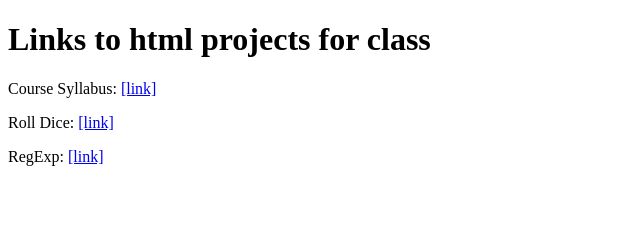
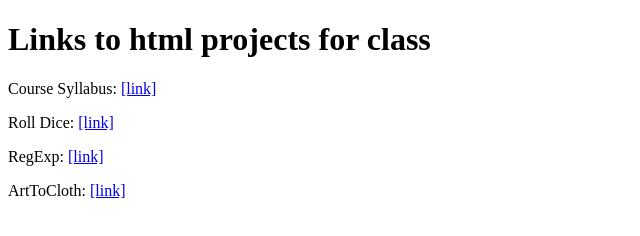
Before and after one commit to boomsquad/final-landing-page-ma, a plain HTML site: page index.html in a window 1280 px wide. Shown: the whole page, without its empty margins (0-640 px from the left). Drawn offline with Linux system fonts and the light colour scheme.

Commit message:
ArtToCloth

```diff
--- a/index.html
+++ b/index.html
@@ -15,5 +15,8 @@
         <p>
             RegExp: <a href="https://regexp-ma.azurewebsites.net">[link]</a>
         </p>
+        <p>
+            ArtToCloth: <a href="https://final-project-ma.azurewebsites.net">[link]</a>
+        </p>
     </body>
 </html>
```
